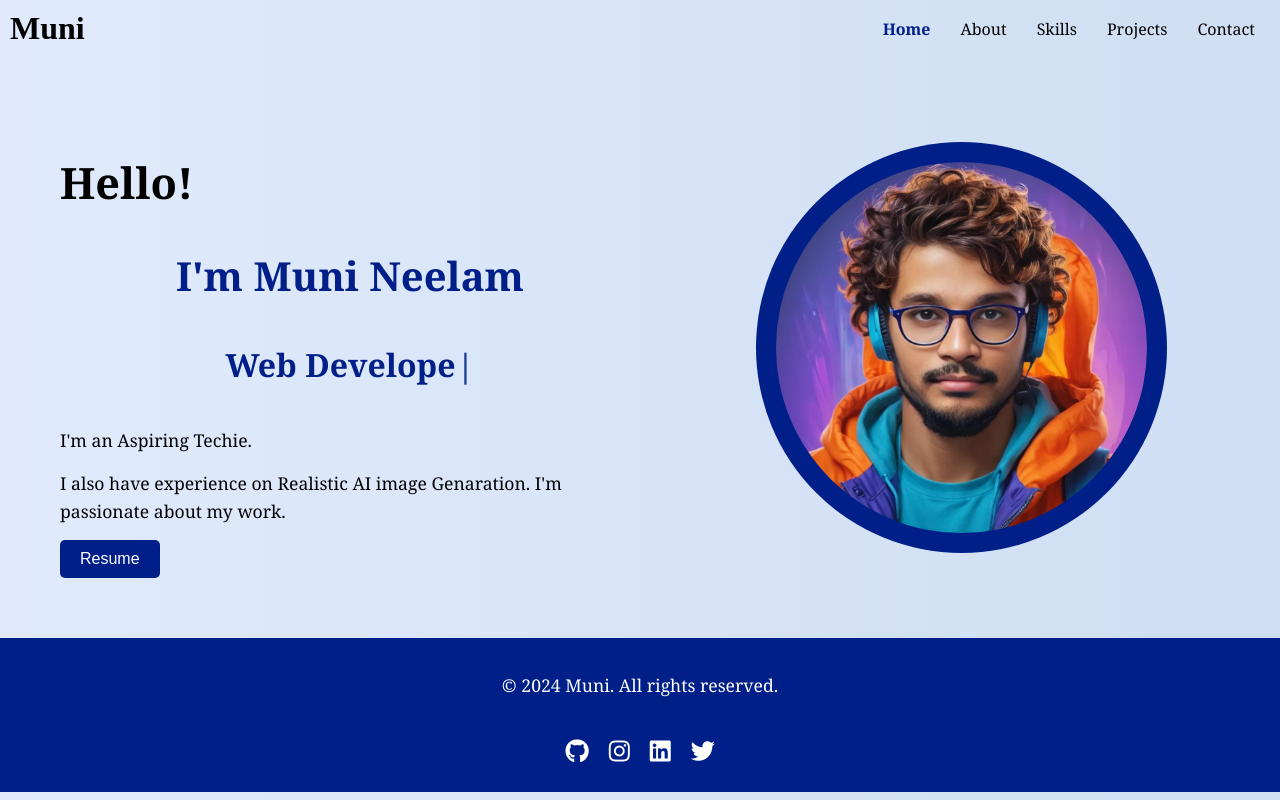
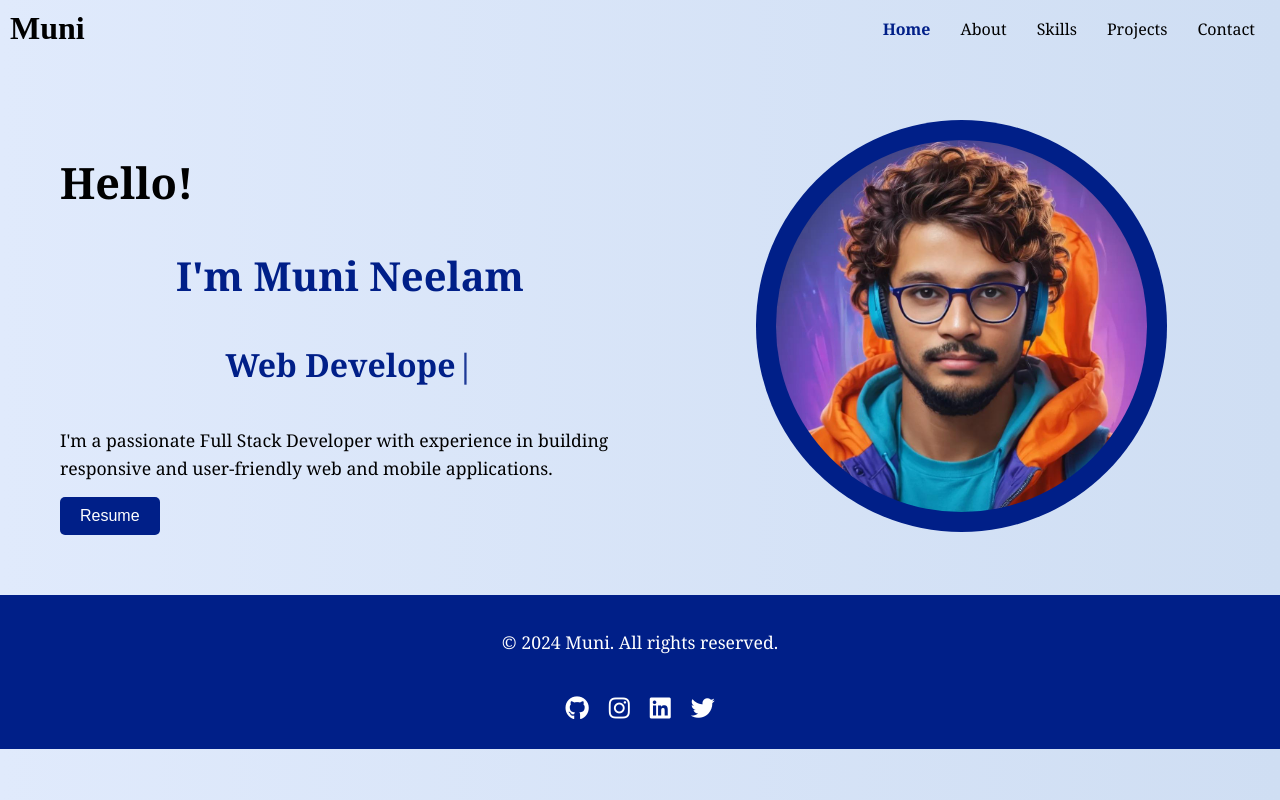
Before and after one commit to Rohit-muni45/Portfolio, a React (Vite) app: page / in a window 1280 px wide. Built offline with nearby package versions, Linux system fonts and the light colour scheme.

Commit message:
Updated the resume link

```diff
--- a/src/Components/Hero/Hero.jsx
+++ b/src/Components/Hero/Hero.jsx
@@ -11,11 +11,11 @@ function Hero() {
         <h1>Hello!</h1>
         <h2>I'm Muni Neelam</h2>
         <Type/>
-        <p>I'm an Aspiring Techie.</p>
         <p>
-         I also have experience on Realistic AI image Genaration. I'm passionate about my work.
+        I'm a passionate Full Stack Developer with experience in building responsive and
+         user-friendly web and mobile applications.
         </p>
-        <button className="hire-button" onClick={() => window.open('https://drive.google.com/file/d/1a82gS0Jz-r8VxWM7buRiDUNZd4ErGbpb/view?usp=drive_link', '_blank')}>Resume</button>
+        <button className="hire-button" onClick={() => window.open('https://drive.google.com/file/d/1B_lvTf7tik24qOW_vgmB65IMvITKS2Rk/view?usp=sharing', '_blank')}>Resume</button>
       </div>
       <div className="hero-image">
         <div className="image-container">
```
